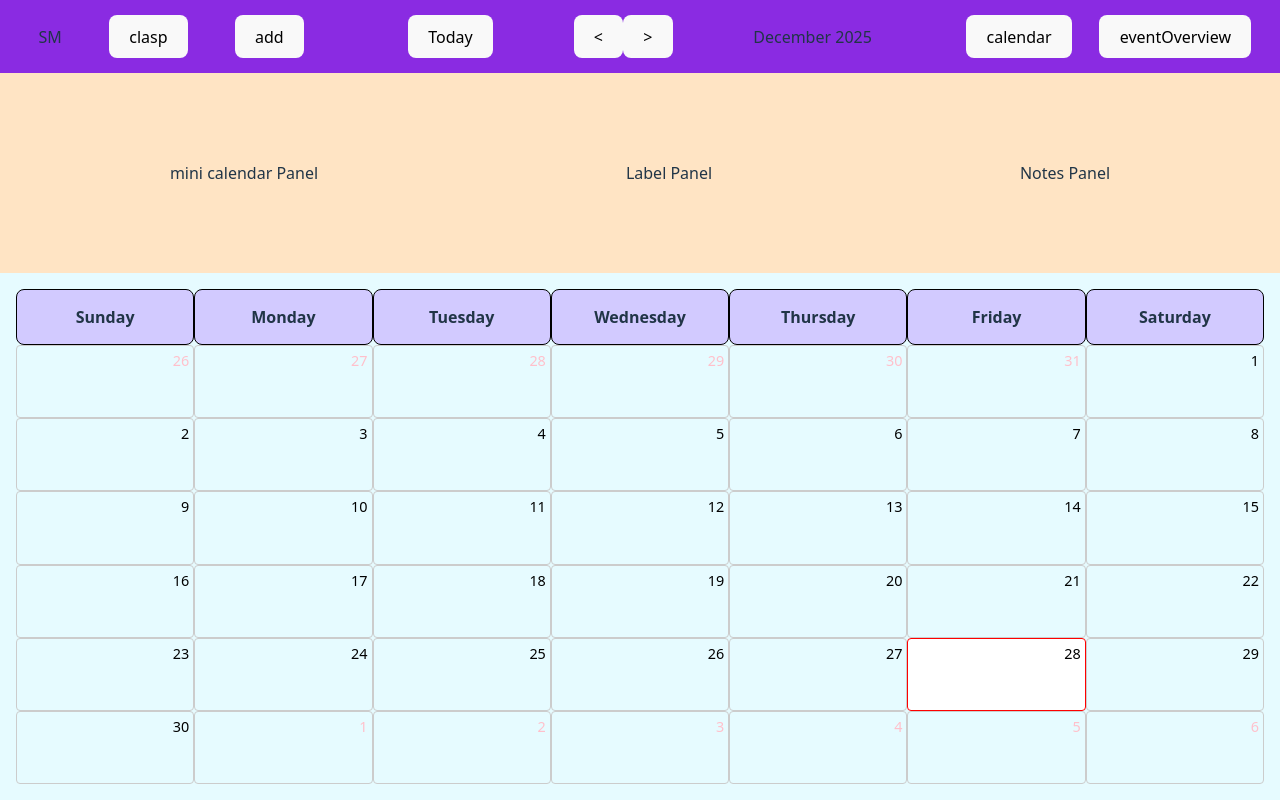
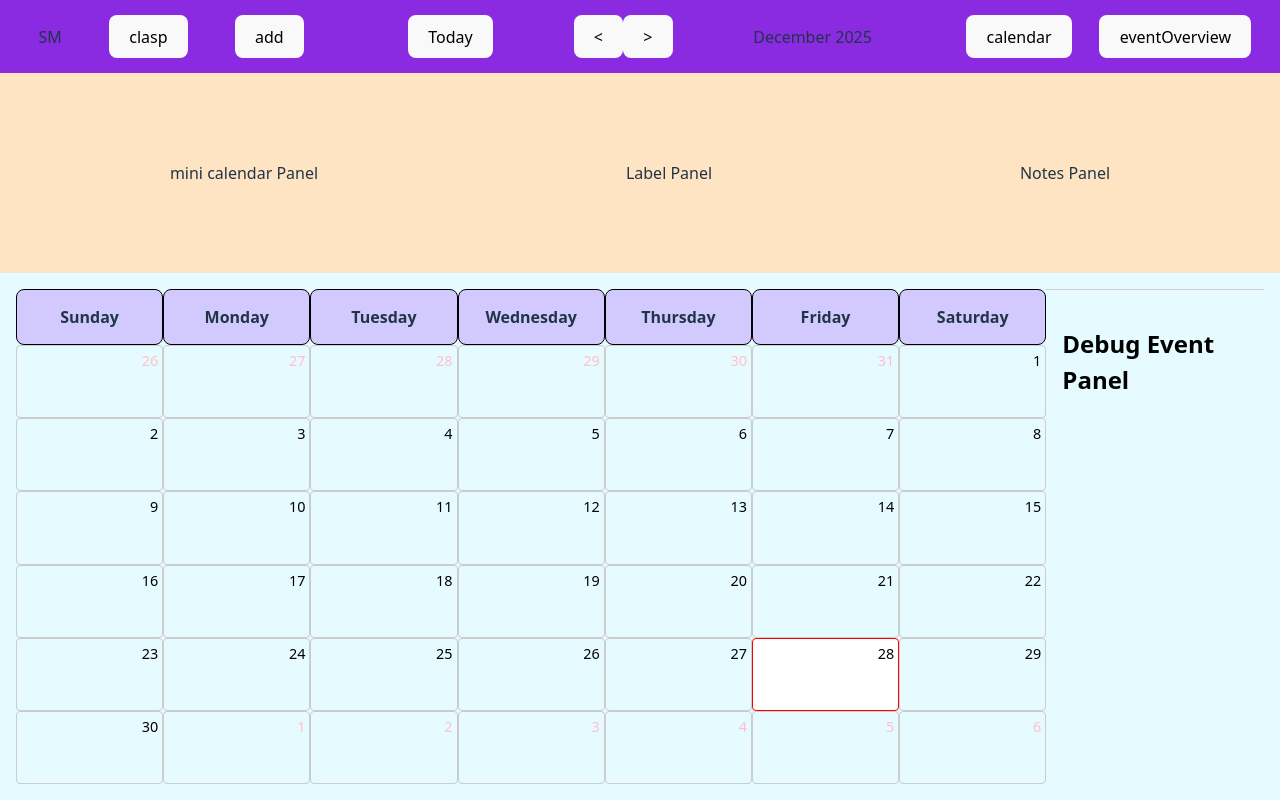
Before and after one commit to smei08/CalendarPlanner, a React (Vite) app: page / in a window 1280 px wide. Built offline with nearby package versions, Linux system fonts and the light colour scheme.

Commit message:
eventlist debug panel added

```diff
--- a/src/components/events/EventForm/eventForm.css
+++ b/src/components/events/EventForm/eventForm.css
@@ -2,6 +2,7 @@
   display: flex;
   flex-direction: column;
   gap: 16px;
+  color: black;
 }
 
 .form-header {
--- a/src/pages/Dashboard/DashboardPage.jsx
+++ b/src/pages/Dashboard/DashboardPage.jsx
@@ -15,7 +15,13 @@
 // event card view
 
 import CalendarGrid from "../../components/calendar/CalendarGrid/CalendarGrid";
+import EventListDebug from "./EventListDebug";
 
 export default function DashboardPage() {
-  return <CalendarGrid />;
+  return (
+    <>
+      <CalendarGrid />
+      <EventListDebug />
+    </>
+  );
 }
--- /dev/null
+++ b/src/pages/Dashboard/EventListDebug.jsx
@@ -0,0 +1,27 @@
+import { useEventStore } from "../../store/useEventStore";
+
+export default function EventListDebug() {
+  const eventByDate = useEventStore((state) => state.eventByDate);
+
+  return (
+    <div
+      style={{ padding: "1rem", borderTop: "1px solid #ccc", color: "black" }}
+    >
+      <h2>Debug Event Panel</h2>
+
+      {Object.entries(eventByDate).map(([dateKey, events]) => (
+        <div key={dateKey} style={{ marginBottom: "1rem" }}>
+          <strong>{dateKey}</strong>
+
+          <ul>
+            {events.map((event) => (
+              <li key={event.id}>
+                {event.time || "--:--"} — {event.title}
+              </li>
+            ))}
+          </ul>
+        </div>
+      ))}
+    </div>
+  );
+}
```
